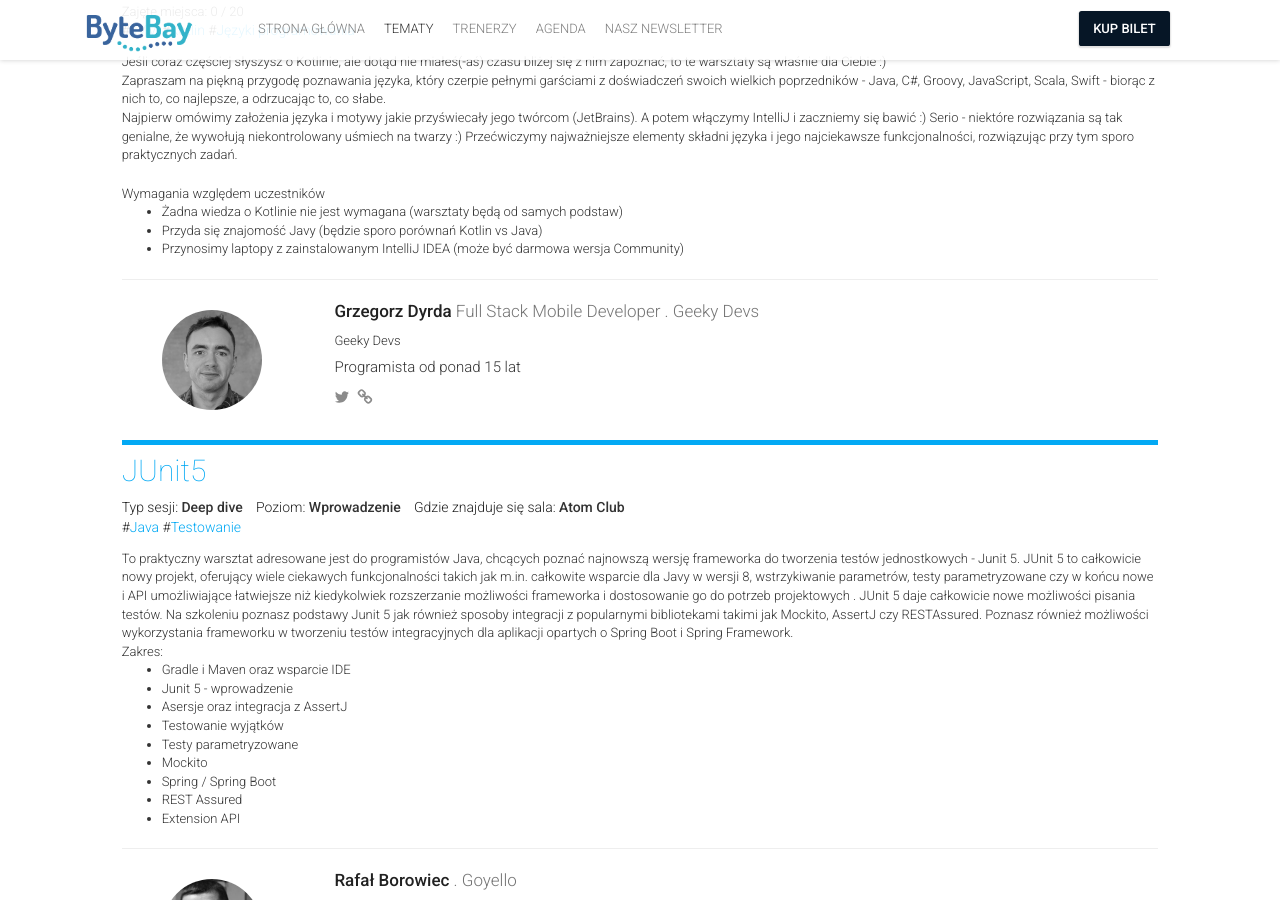
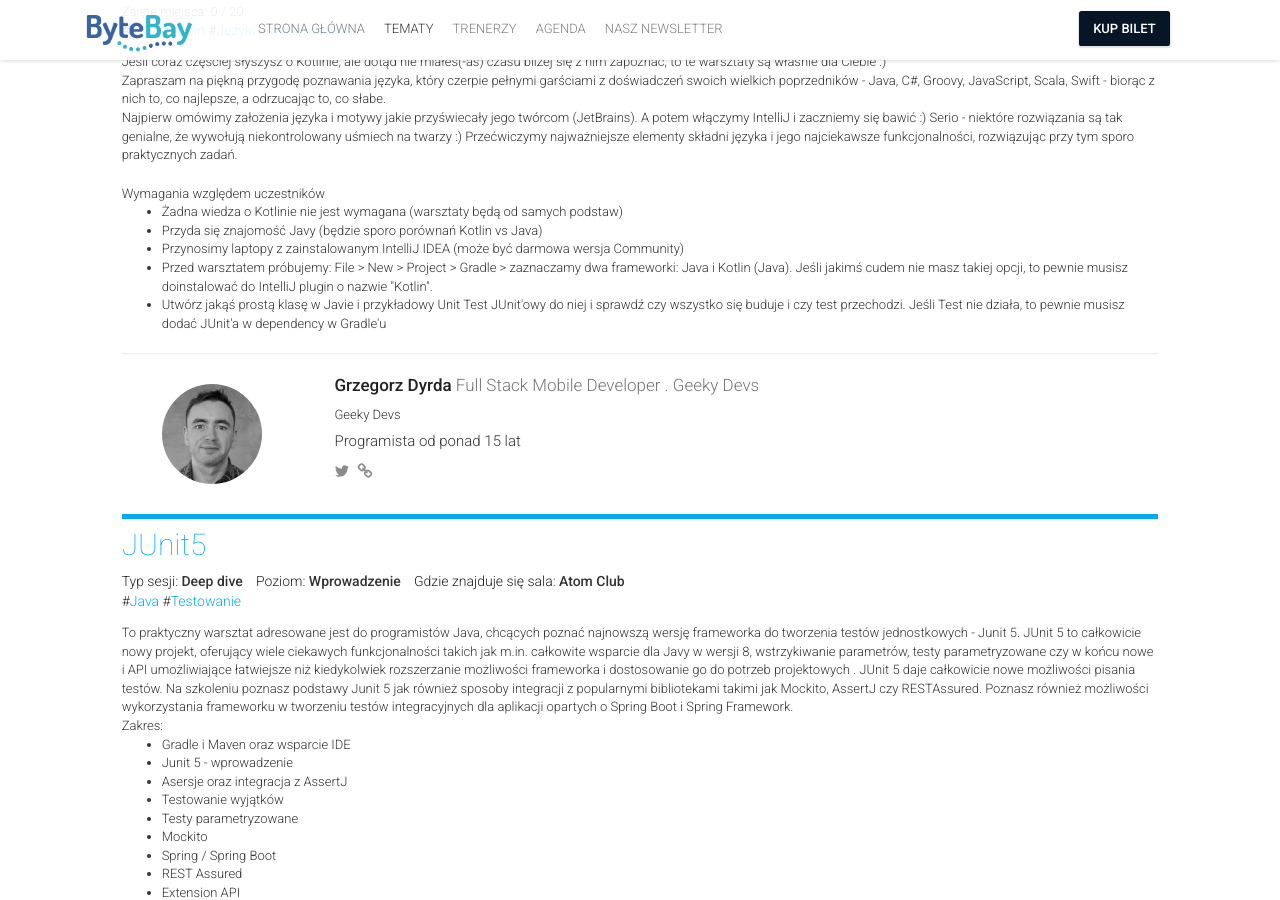
Before and after one commit to 42patterns/bytebay-website, a Jekyll site: the page built from sessions.html, in a window 1280 px wide and 900 px high, scrolled down 8318 px. Built offline with Jekyll 4.4.1, drawn with Linux system fonts in a browser that asks for light colours; nearby versions of some CDN libraries; comment, search, counter and statistics services are not loaded.

Commit message:
Kotlin details

```diff
--- a/_data/sessions.yml
+++ b/_data/sessions.yml
@@ -316,7 +316,9 @@
     prereq: {title: "Wymagania względem uczestników", list: [
       "Żadna wiedza o Kotlinie nie jest wymagana (warsztaty będą od samych podstaw)",
       "Przyda się znajomość Javy (będzie sporo porównań Kotlin vs Java)",
-      "Przynosimy laptopy z zainstalowanym IntelliJ IDEA (może być darmowa wersja Community)"
+      "Przynosimy laptopy z zainstalowanym IntelliJ IDEA (może być darmowa wersja Community)",
+      "Przed warsztatem próbujemy: File > New > Project > Gradle > zaznaczamy dwa frameworki: Java i Kotlin (Java). Jeśli jakimś cudem nie masz takiej opcji, to pewnie musisz doinstalować do IntelliJ plugin o nazwie \"Kotlin\".",
+      "Utwórz jakąś prostą klasę w Javie i przykładowy Unit Test JUnit'owy do niej i sprawdź czy wszystko się buduje i czy test przechodzi. Jeśli Test nie działa, to pewnie musisz dodać JUnit'a w dependency w Gradle'u"
     ]}
     location: "Poziom -1"
     type: 0
```
